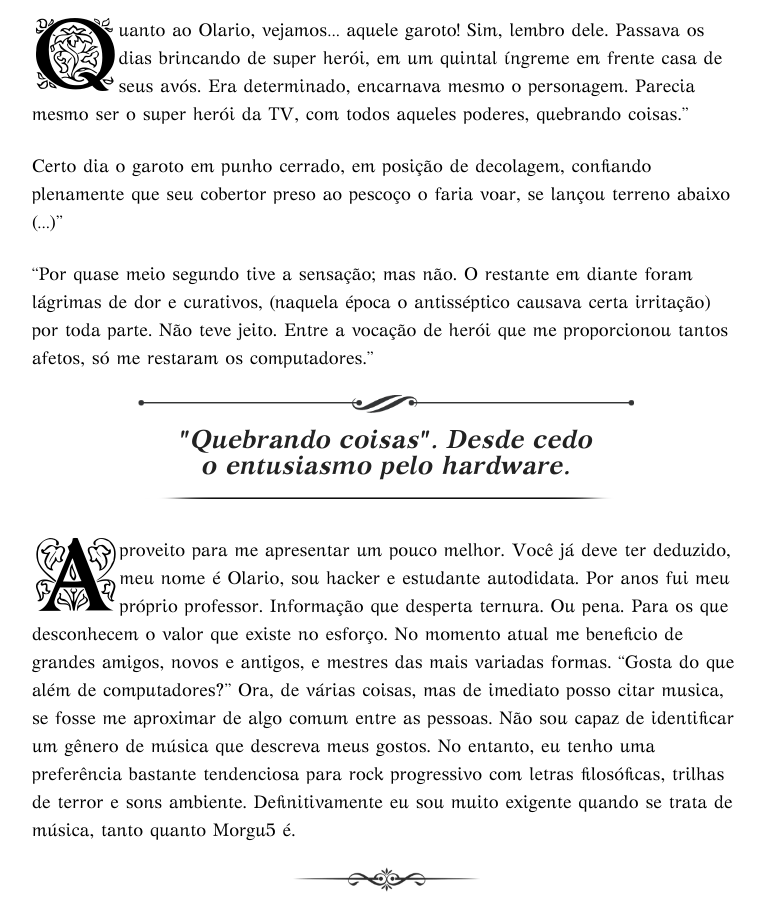
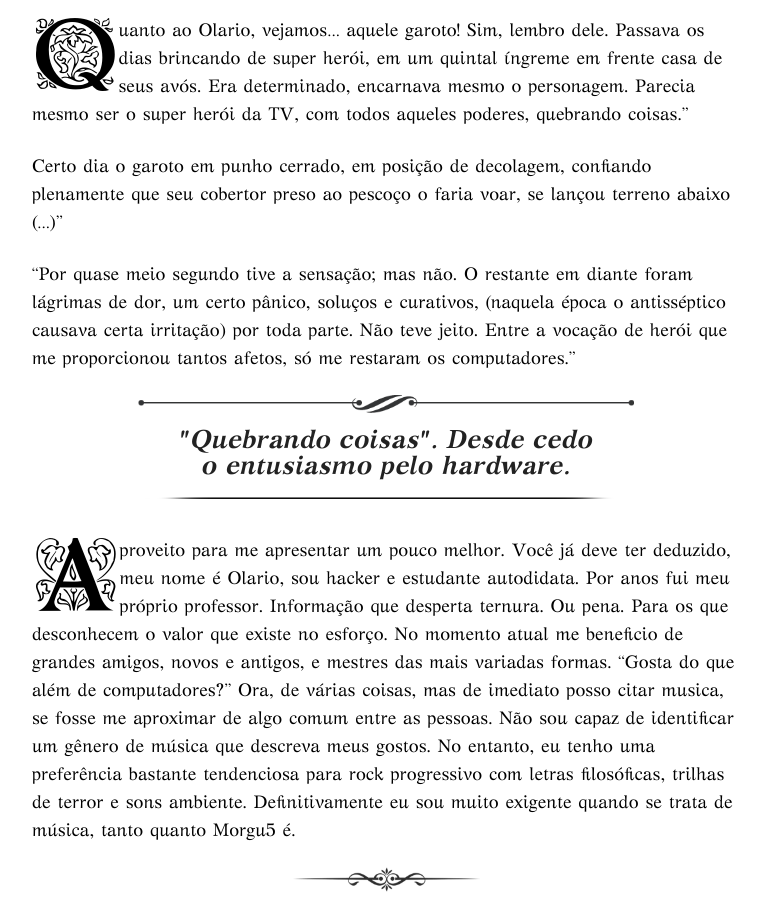
Before and after one commit to Agt-Morgu5/agt-morgu5.github.io, a Jekyll site: the page built from about/index.md, in a window 1280 px wide and 900 px high, scrolled down 1294 px. Shown: the whole window, without its empty margins (254-1019 px from the left). Built offline with Jekyll 4.4.1, drawn with Linux system fonts in a browser that asks for light colours; nearby versions of some CDN libraries.

Commit message:
RPG-bats

```diff
--- a/about/index.md
+++ b/about/index.md
@@ -22,7 +22,7 @@ Os temas "noir" são viagens e fantasias vividas por ele. Morgu5 é uma espécie
 
 Certo dia o garoto em punho cerrado, em posição de decolagem, confiando plenamente que seu cobertor preso ao pescoço o faria voar, se lançou terreno abaixo (...)"
 
-"Por quase meio segundo tive a sensação; mas não. O restante em diante foram lágrimas de dor e curativos, (naquela época o antisséptico causava certa irritação) por toda parte. Não teve jeito. Entre a vocação de herói que me proporcionou tantos afetos, só me restaram os computadores."
+"Por quase meio segundo tive a sensação; mas não. O restante em diante foram lágrimas de dor, um certo pânico, soluços e curativos, (naquela época o antisséptico causava certa irritação) por toda parte. Não teve jeito. Entre a vocação de herói que me proporcionou tantos afetos, só me restaram os computadores."
 
 <div class="central-quote">"Quebrando coisas". Desde cedo o entusiasmo pelo hardware.</div>
 
```
